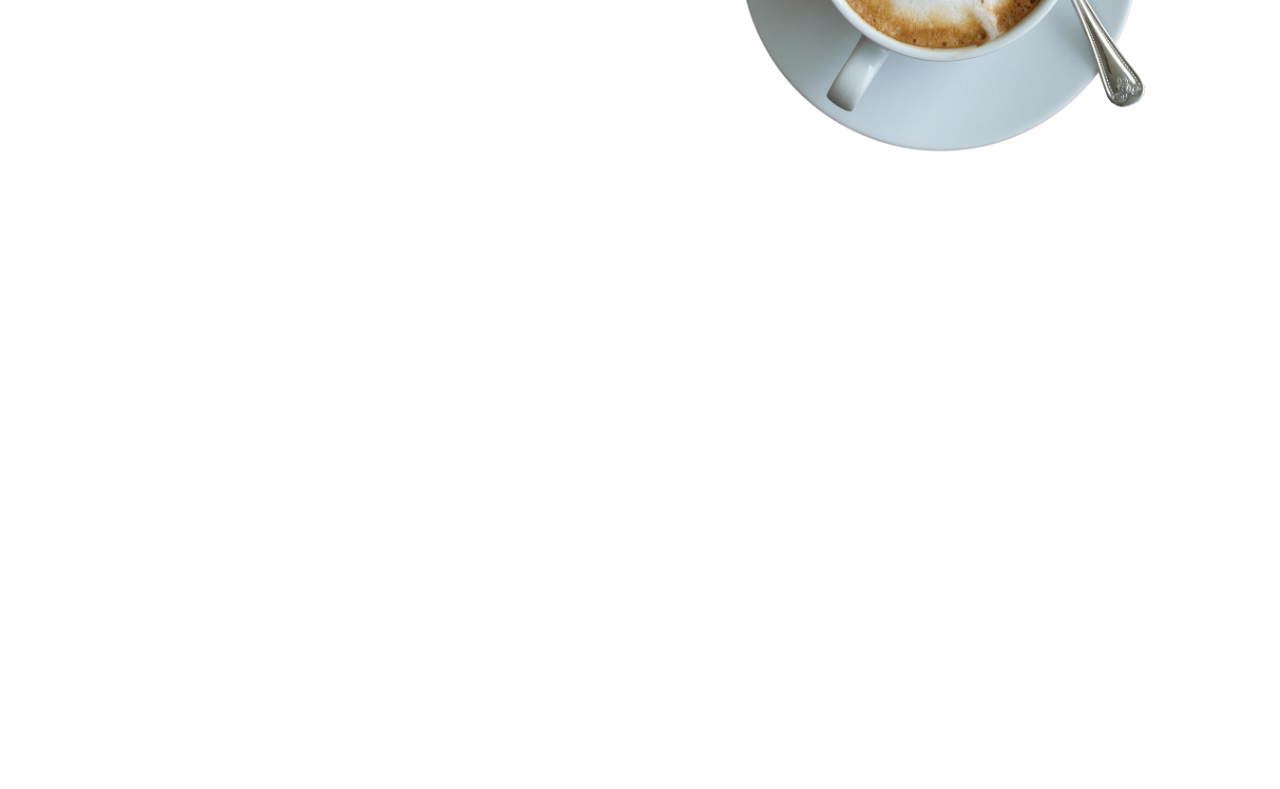
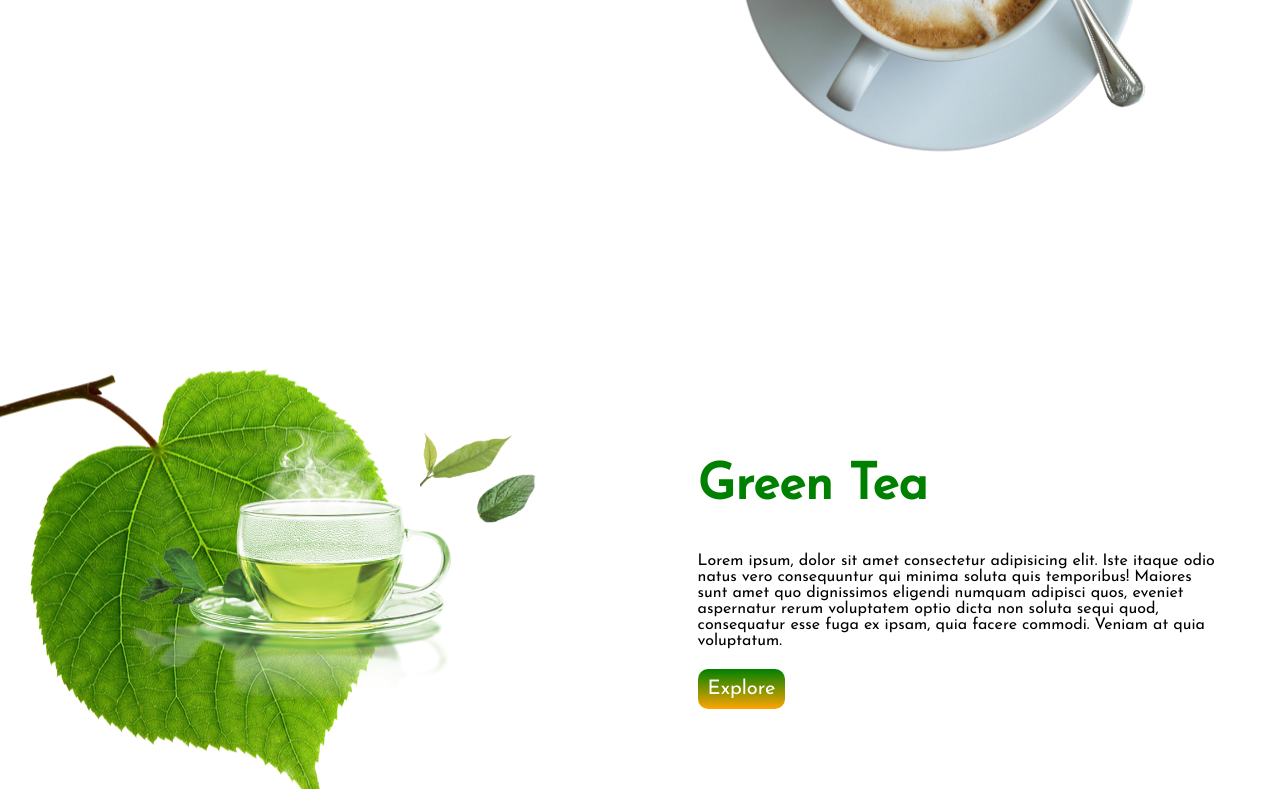
Before and after one commit to kamrulhaider/tea-tree-project, a plain HTML site: page index.html in a window 1280 px wide. Shown: the part 470-1259 px from the top of the page. Before the commit the page ends 800 px from the top, so only its background shows below. Drawn offline with Linux system fonts and the light colour scheme.

Commit message:
second section done

```diff
--- a/index.html
+++ b/index.html
@@ -22,6 +22,19 @@
             <img src="images/tea-cup.png" alt="tea-cup">
         </div>
     </section>
+    <section class="second-section">
+        <div class="first-half">
+            <img src="images/green-tea.png" alt="green-tea">
+        </div>
+        <div class="first-half">
+            <h2>Green Tea</h2>
+            <p>Lorem ipsum, dolor sit amet consectetur adipisicing elit. Iste itaque odio natus vero consequuntur qui
+                minima soluta quis temporibus! Maiores sunt amet quo dignissimos eligendi numquam adipisci quos, eveniet
+                aspernatur rerum voluptatem optio dicta non soluta sequi quod, consequatur esse fuga ex ipsam, quia
+                facere commodi. Veniam at quia voluptatum.</p>
+            <a class="explore" href="#" target="_blank">Explore</a>
+        </div>
+    </section>
 </body>
 
 </html>
--- a/style.css
+++ b/style.css
@@ -24,3 +24,28 @@ h1 {
   font-weight: 700;
   font-size: 50px;
 }
+.second-section {
+  display: flex;
+  align-items: center;
+  justify-content: center;
+  padding: 5% 5%;
+  background-image: url(images/second-bg.png);
+  background-repeat: no-repeat;
+  background-position: left;
+}
+h2 {
+  font-size: 50px;
+  font-weight: 700;
+  color: green;
+}
+.first-half p {
+  margin-bottom: 30px;
+}
+.explore {
+  color: white;
+  text-decoration: none;
+  font-size: 20px;
+  padding: 10px;
+  border-radius: 10px;
+  background-image: linear-gradient(green, orange);
+}
```
Also changed, not shown: images/g-tea.png (added), images/green-tea.png (added), images/second-bg.png (added).
